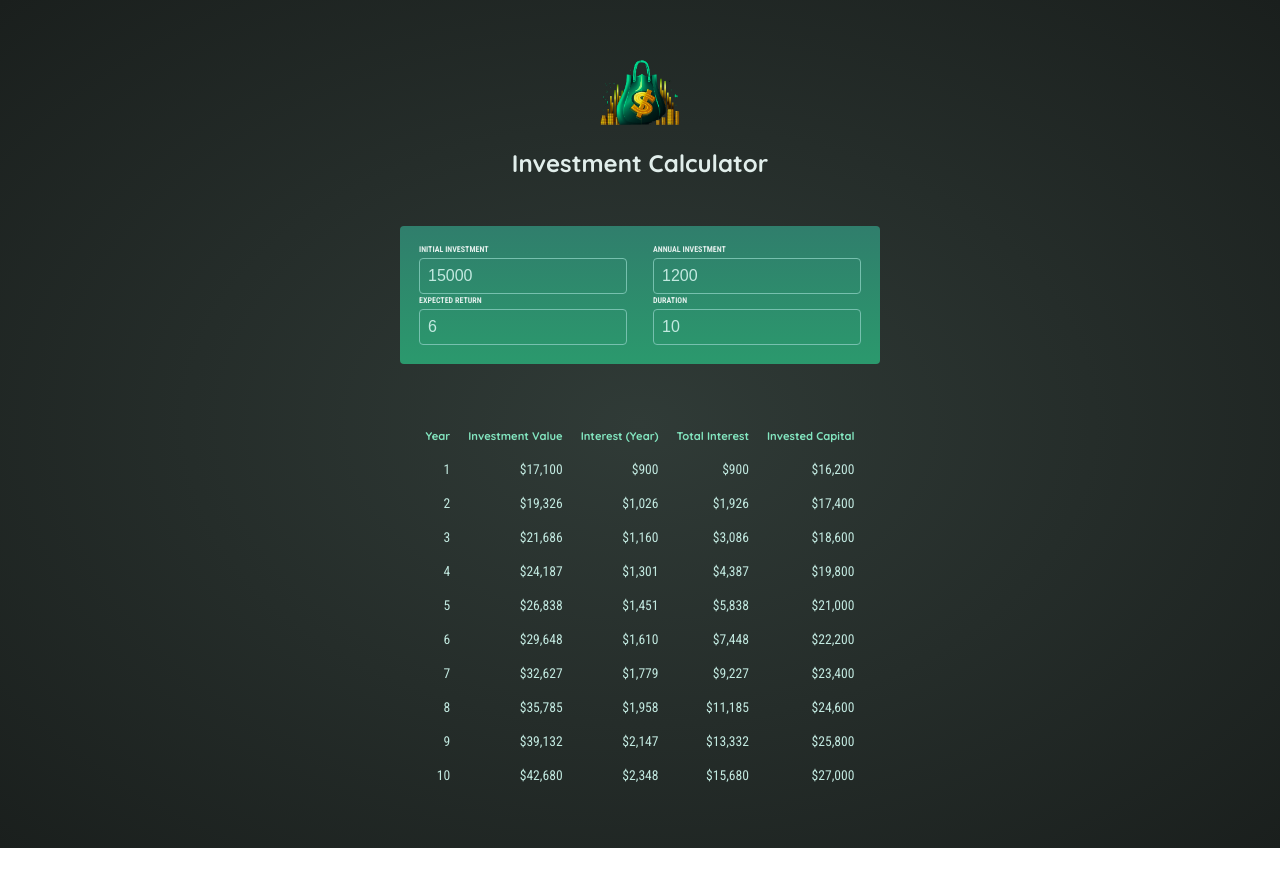
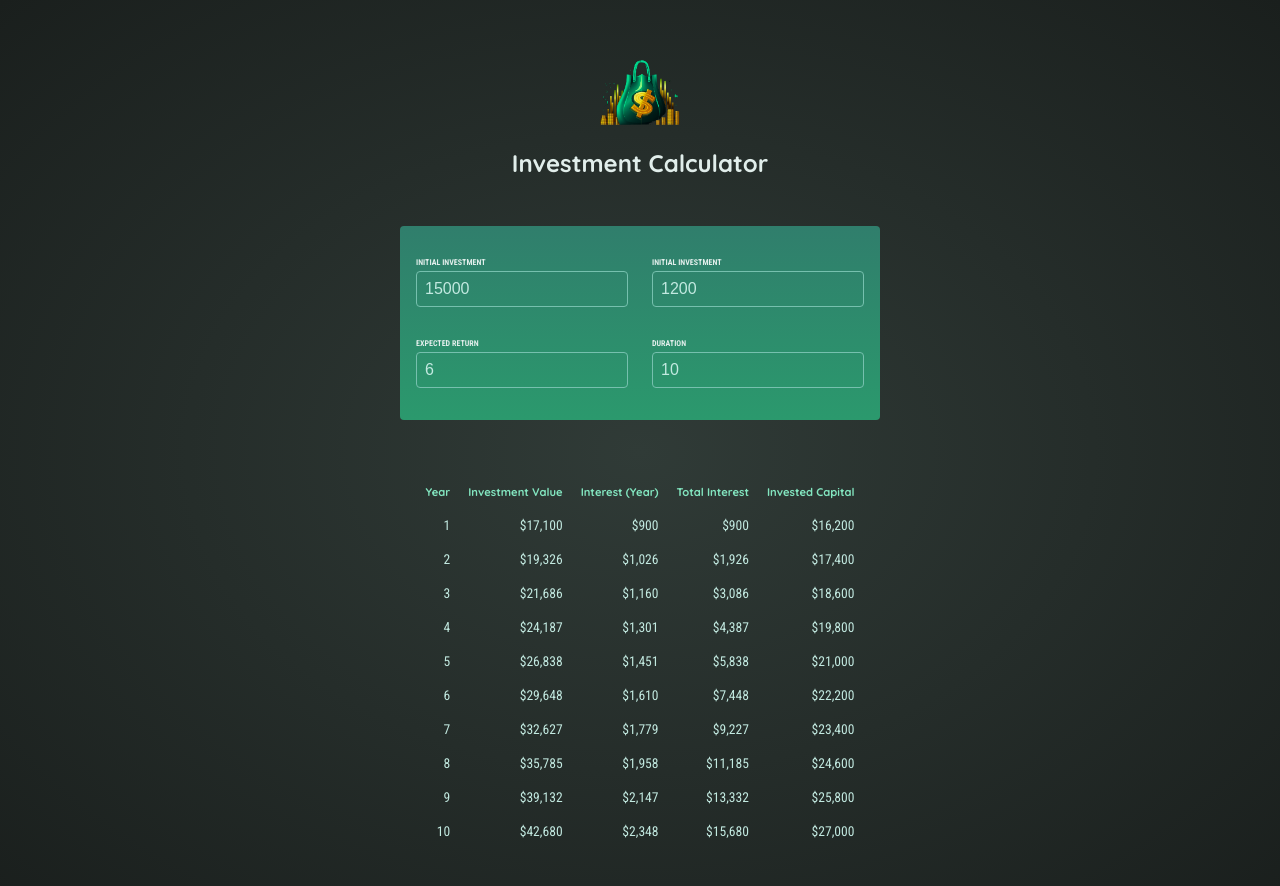
Before and after one commit to calculus0129/react-project-3, a Next.js app: page / in a window 1280 px wide. Shown: the top 886 px of the page. Before the commit the page ends 848 px from the top, so only its background shows below. Built offline with nearby package versions, Linux system fonts and the light colour scheme.

Commit message:
refactor: introduce data structure InputData and simplify components

```diff
--- a/app/page.tsx
+++ b/app/page.tsx
@@ -4,12 +4,15 @@ import { useState } from "react";
 import "./page.css";
 import UserInput from "@/component/UserInput";
 import Result from "@/component/Result";
+import InputData from "@/data/InputData";
 
 export default function Home() {
-  const [iInv, setIInv] = useState(15000);
-  const [aInv, setAInv] = useState(1200);
-  const [eRet, setERet] = useState(6);
-  const [duration, setDuration] = useState(10);
+  const [inv, setInv] = useState<InputData>({
+    iInv: 15000,
+    aInv: 1200,
+    eRet: 6,
+    duration: 10,
+  });
   return (
     <>
       <header id="header">
@@ -19,17 +22,12 @@ export default function Home() {
         />
         <h1>Investment Calculator</h1>
       </header>
-      <UserInput
-        iInv={iInv}
-        aInv={aInv}
-        eRet={eRet}
-        duration={duration}
-        setIInv={setIInv}
-        setAInv={setAInv}
-        setERet={setERet}
-        setDuration={setDuration}
-      />
-      <Result iInv={iInv} aInv={aInv} eRet={eRet} duration={duration} />
+      <section id="user-input">
+        <UserInput inv={inv} setInv={setInv} />
+      </section>
+      <table id="result">
+        <Result {...inv} />
+      </table>
     </>
   );
 }
--- a/component/Result/index.tsx
+++ b/component/Result/index.tsx
@@ -3,18 +3,12 @@ import {
   calculateInvestmentResults,
   formatter,
 } from "@/util/investment";
+import InputData from "@/data/InputData";
 
-interface ResultProps {
-  iInv: number;
-  aInv: number;
-  eRet: number;
-  duration: number;
-}
-
-const Result: React.FC<ResultProps> = ({ iInv, aInv, eRet, duration }) => {
+const Result: React.FC<InputData> = ({ iInv, aInv, eRet, duration }) => {
   let totalInterest = 0;
   return (
-    <table id="result">
+    <>
       <thead>
         <tr>
           <th>Year</th>
@@ -42,7 +36,7 @@ const Result: React.FC<ResultProps> = ({ iInv, aInv, eRet, duration }) => {
           },
         )}
       </tbody>
-    </table>
+    </>
   );
 };
 
--- a/component/UserInput/NumInput.tsx
+++ b/component/UserInput/NumInput.tsx
@@ -1,7 +1,7 @@
 interface NumInputProps {
   title: string;
   state: number;
-  setState: (value: React.SetStateAction<number>) => void;
+  setState: (state: number) => void;
 }
 
 const NumInput: React.FC<NumInputProps> = ({ title, state, setState }) => {
@@ -12,6 +12,7 @@ const NumInput: React.FC<NumInputProps> = ({ title, state, setState }) => {
         type="number"
         value={state}
         onChange={(e) => setState(Number(e.target.value))}
+        required
       />
     </>
   );
--- a/component/UserInput/index.tsx
+++ b/component/UserInput/index.tsx
@@ -1,59 +1,53 @@
 import NumInput from "./NumInput";
+import InputData from "@/data/InputData";
 
 interface userInputProps {
-  iInv: number;
-  setIInv: (value: React.SetStateAction<number>) => void;
-  aInv: number;
-  setAInv: (value: React.SetStateAction<number>) => void;
-  eRet: number;
-  setERet: (value: React.SetStateAction<number>) => void;
-  duration: number;
-  setDuration: (value: React.SetStateAction<number>) => void;
+  inv: InputData;
+  setInv: React.Dispatch<React.SetStateAction<InputData>>;
 }
 
-const UserInput: React.FC<userInputProps> = ({
-  iInv,
-  setIInv,
-  aInv,
-  setAInv,
-  eRet,
-  setERet,
-  duration,
-  setDuration,
-}) => {
+const UserInput: React.FC<userInputProps> = ({ inv, setInv }) => {
+  const setElement = (name: string) => {
+    return (state: number) =>
+      setInv(
+        (prevInv: InputData): InputData => ({ ...prevInv, [name]: state }),
+      );
+  };
   return (
-    <table id="user-input">
-      <tbody>
-        <tr className="input-group">
-          <td>
+    <>
+      <div className="input-group">
+        <p>
           <NumInput
             title="Initial Investment"
-              state={iInv}
-              setState={setIInv}
+            state={inv.iInv}
+            setState={setElement("iInv")}
           />
-          </td>
-          <td>
+        </p>
+        <p>
           <NumInput
-              title="Annual Investment"
-              state={aInv}
-              setState={setAInv}
+            title="Initial Investment"
+            state={inv.aInv}
+            setState={setElement("aInv")}
           />
-          </td>
-        </tr>
-        <tr className="input-group">
-          <td>
-            <NumInput title="Expected Return" state={eRet} setState={setERet} />
-          </td>
-          <td>
+        </p>
+      </div>
+      <div className="input-group">
+        <p>
+          <NumInput
+            title="Expected Return"
+            state={inv.eRet}
+            setState={setElement("eRet")}
+          />
+        </p>
+        <p>
           <NumInput
             title="Duration"
-              state={duration}
-              setState={setDuration}
+            state={inv.duration}
+            setState={setElement("duration")}
           />
-          </td>
-        </tr>
-      </tbody>
-    </table>
+        </p>
+      </div>
+    </>
   );
 };
 
--- /dev/null
+++ b/data/InputData.tsx
@@ -0,0 +1,8 @@
+type InputData = {
+  iInv: number;
+  aInv: number;
+  eRet: number;
+  duration: number;
+};
+export default InputData;
+// This type is used to define the shape of the input data
```
Lines whose indentation alone changed are shown as unchanged.
